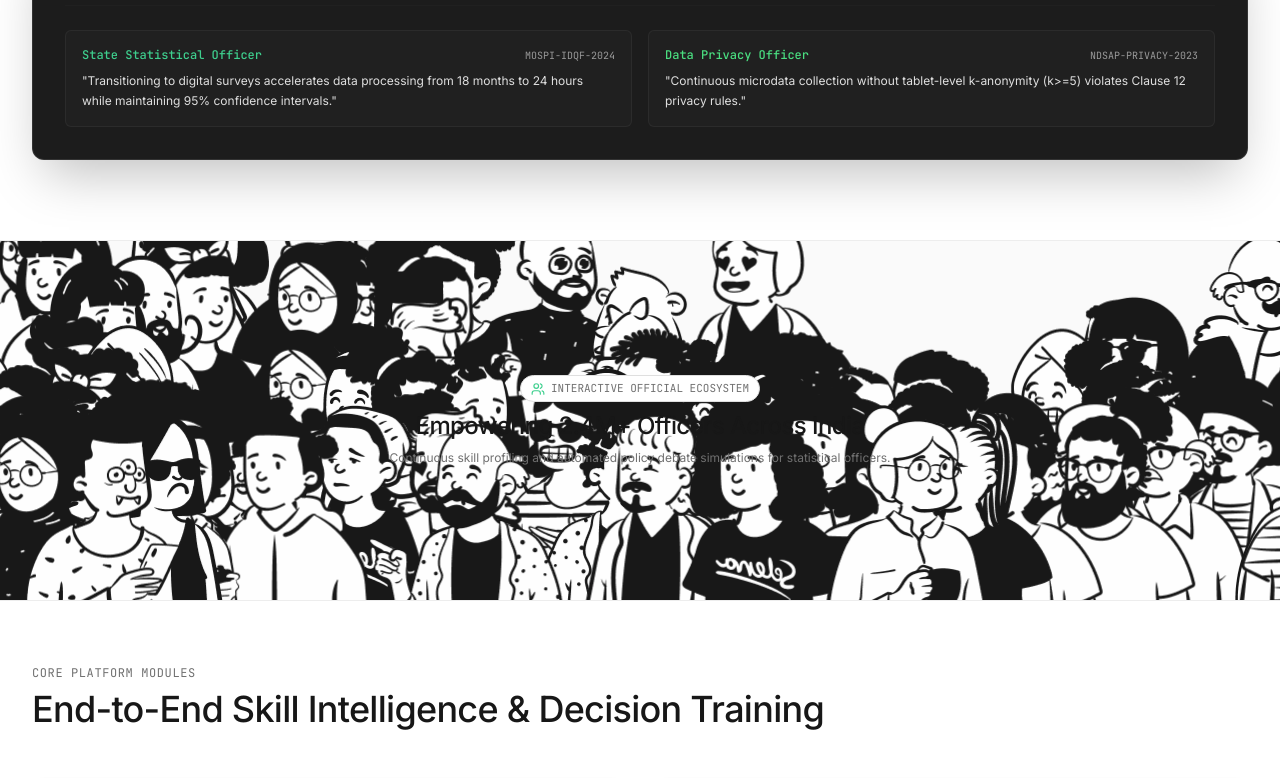
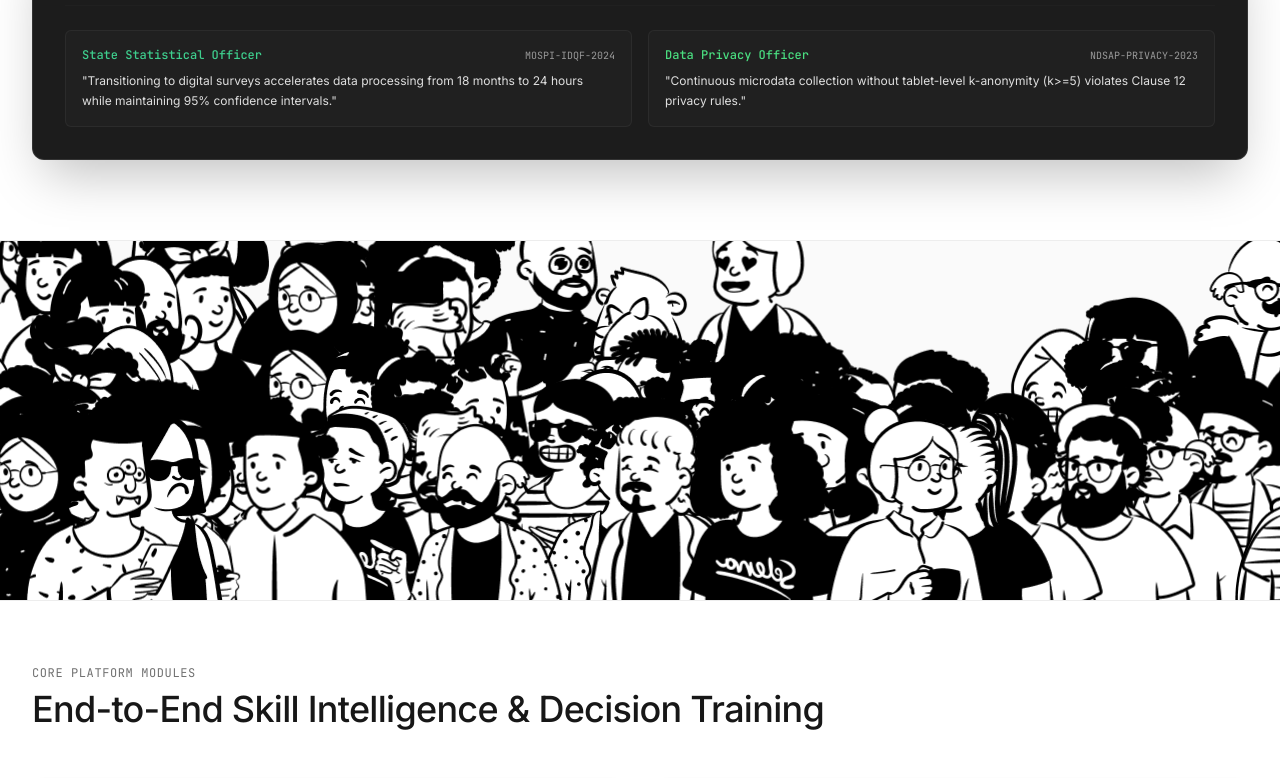
Before and after one commit to asif-build/Neeti-Vivaad, a Next.js app in the folder frontend/: page / in a window 1280 px wide. Shown: the part 636-1414 px from the top of the page. Built offline with nearby package versions, Linux system fonts and the light colour scheme.

Commit message:
Remove overlapping text from CrowdCanvas section on landing page

```diff
--- a/frontend/app/components/LandingShowcase.tsx
+++ b/frontend/app/components/LandingShowcase.tsx
@@ -4,7 +4,7 @@ import React, { useState } from 'react';
 import Link from 'next/link';
 import {
   ArrowRight, ShieldCheck, Cpu, BookOpen,
-  MessageSquare, BarChart3, Terminal, CheckCircle2, Play, Users
+  MessageSquare, BarChart3, Terminal, CheckCircle2, Play
 } from 'lucide-react';
 import { Logo } from './Logo';
 import { CrowdCanvas } from './ui/skiper39';
@@ -159,27 +159,14 @@ export function LandingShowcase() {
         </div>
       </section>
 
-      {/* CROWD CANVAS SECTION (Skiper39 Registry Integration) */}
-      <section className="relative py-16 border-t border-[#ededed] bg-[#fafafa] overflow-hidden min-h-[360px] flex flex-col items-center justify-center text-center">
-        <div className="relative z-10 space-y-2 max-w-xl mx-auto px-4 pointer-events-none">
-          <div className="inline-flex items-center gap-1.5 px-2.5 py-1 rounded-full bg-white border border-[#dfdfdf] text-[11px] font-mono text-[#707070] uppercase">
-            <Users className="w-3.5 h-3.5 text-[#3ecf8e]" />
-            <span>Interactive Official Ecosystem</span>
-          </div>
-          <h3 className="text-2xl font-medium tracking-tight text-[#171717]">
-            Empowering 2.4M+ Officers Across India
-          </h3>
-          <p className="text-xs text-[#707070] font-sans">
-            Continuous skill profiling and automated policy debate simulations for statistical officers.
-          </p>
-        </div>
-
+      {/* CROWD CANVAS SECTION (Skiper39 - Clean Crowd Animation without Text) */}
+      <section className="relative py-16 border-t border-[#ededed] bg-[#fafafa] overflow-hidden min-h-[360px] flex items-center justify-center">
         {/* Skiper39 Crowd Canvas Component */}
         <CrowdCanvas
           src="/images/peeps/all-peeps.png"
           rows={15}
           cols={7}
-          className="absolute inset-0 w-full h-full pointer-events-none opacity-90"
+          className="absolute inset-0 w-full h-full pointer-events-none opacity-100"
         />
       </section>
 
```
